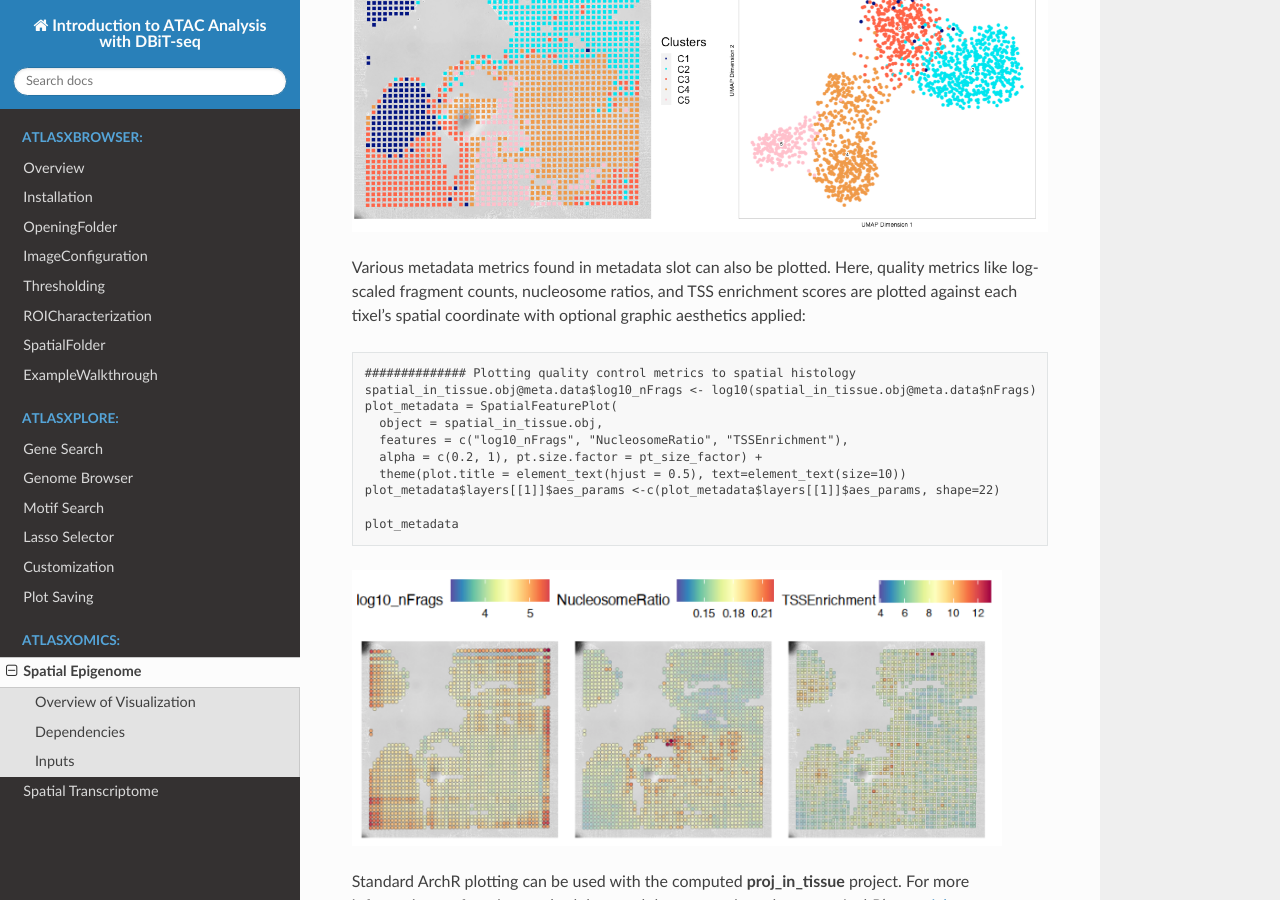
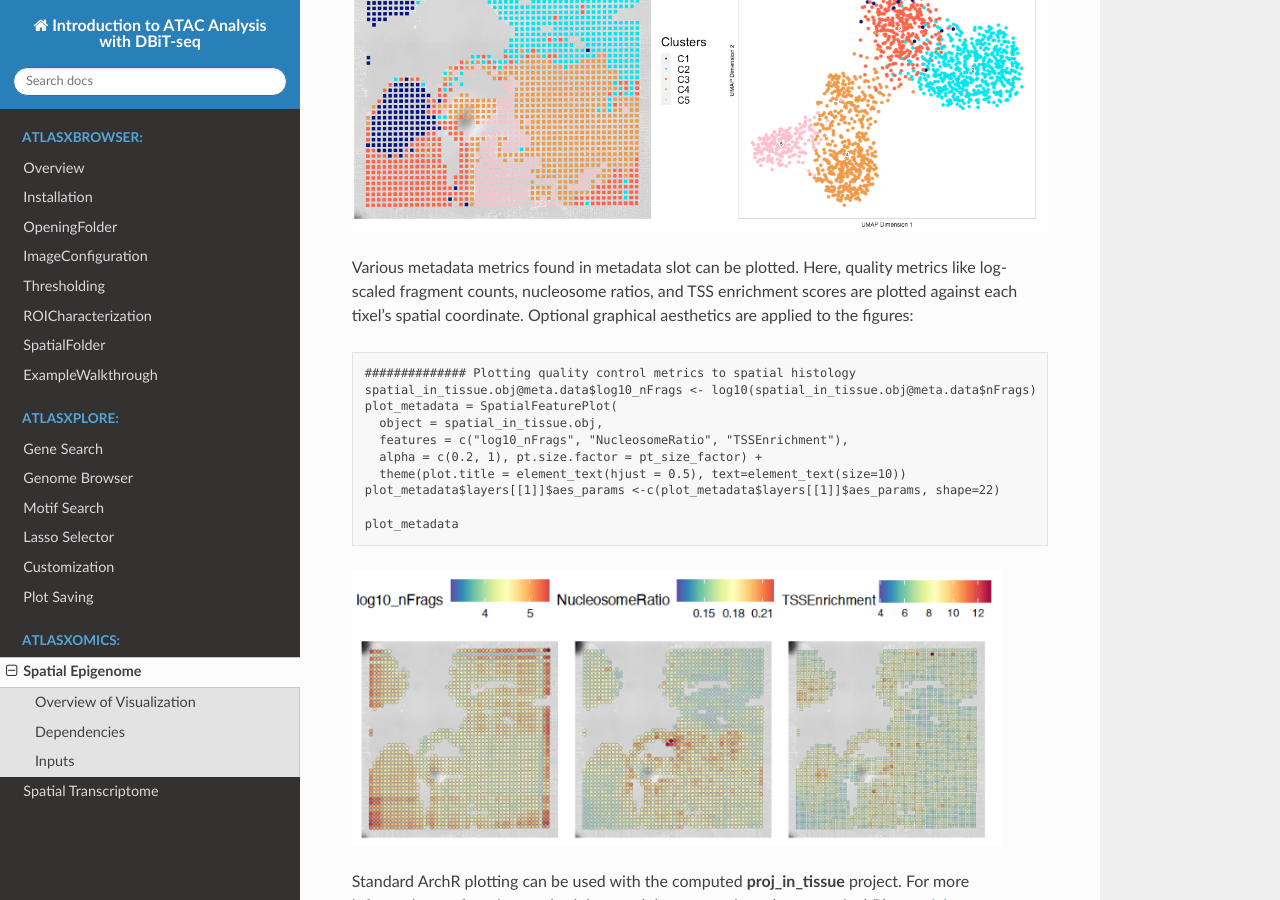
Before and after one commit to atlasxomics/AtlasXpipeline_docs, a Sphinx documentation site: the page built from docs/SpatialEpigenome.rst, in a window 1280 px wide and 900 px high, scrolled down 4972 px. Built offline with Sphinx 7.4.7 and the Read the Docs theme 2.0.0, drawn with Linux system fonts in a browser that asks for light colours.

Commit message:
Update SpatialEpigenome.rst
Fixed typo

```diff
--- a/docs/SpatialEpigenome.rst
+++ b/docs/SpatialEpigenome.rst
@@ -241,7 +241,7 @@ back to spatial images using standard Seurat functions such as SpatialDimPlot. O
   :width: 800
   :alt: Plots displaying umap embeddings and cluster identies on histology
 
-Various metadata metrics found in metadata slot can also be plotted. Here, quality metrics like log-scaled fragment counts, nucleosome ratios, and TSS enrichment scores are plotted against each tixel's spatial coordinate with optional graphic aesthetics applied::
+Various metadata metrics found in metadata slot can be plotted. Here, quality metrics like log-scaled fragment counts, nucleosome ratios, and TSS enrichment scores are plotted against each tixel's spatial coordinate. Optional graphical aesthetics are applied to the figures: ::
 
    ############## Plotting quality control metrics to spatial histology
    spatial_in_tissue.obj@meta.data$log10_nFrags <- log10(spatial_in_tissue.obj@meta.data$nFrags)
```
